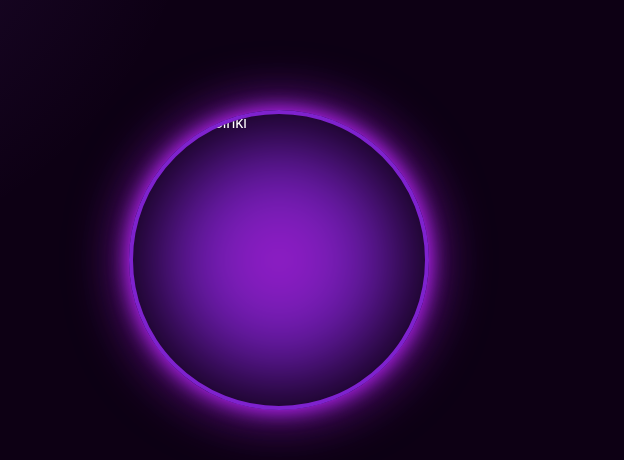
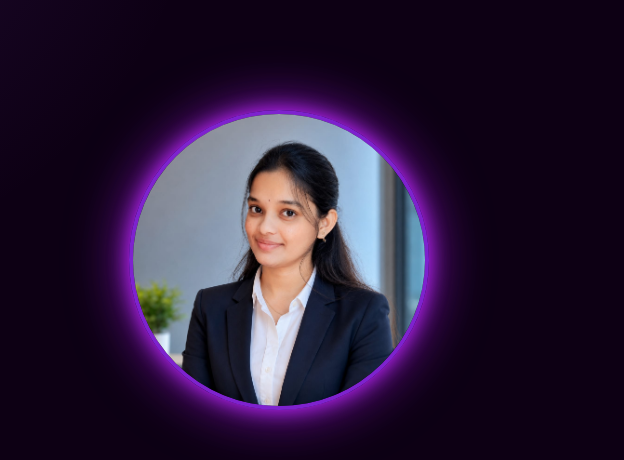
Before and after one commit to Sirikineelima/Neelima-portfolio, a plain HTML site: page index.html in a window 1280 px wide. Shown: the part 170-630 px from the top of the page, 656-1280 px from the left. Drawn offline with Linux system fonts and the light colour scheme.

Commit message:
index.html

```diff
--- a/index.html
+++ b/index.html
@@ -164,9 +164,9 @@
 
             <div class="glow-circle"></div>
 
-            <img src="./images.jpg/profile.jpg"
-                 alt="Neelima Siriki"
-                 class="profile-img">
+          <img src="profile.jpg"
+     alt="Neelima Siriki"
+     class="profile-img">
 
         </div>
 
```
